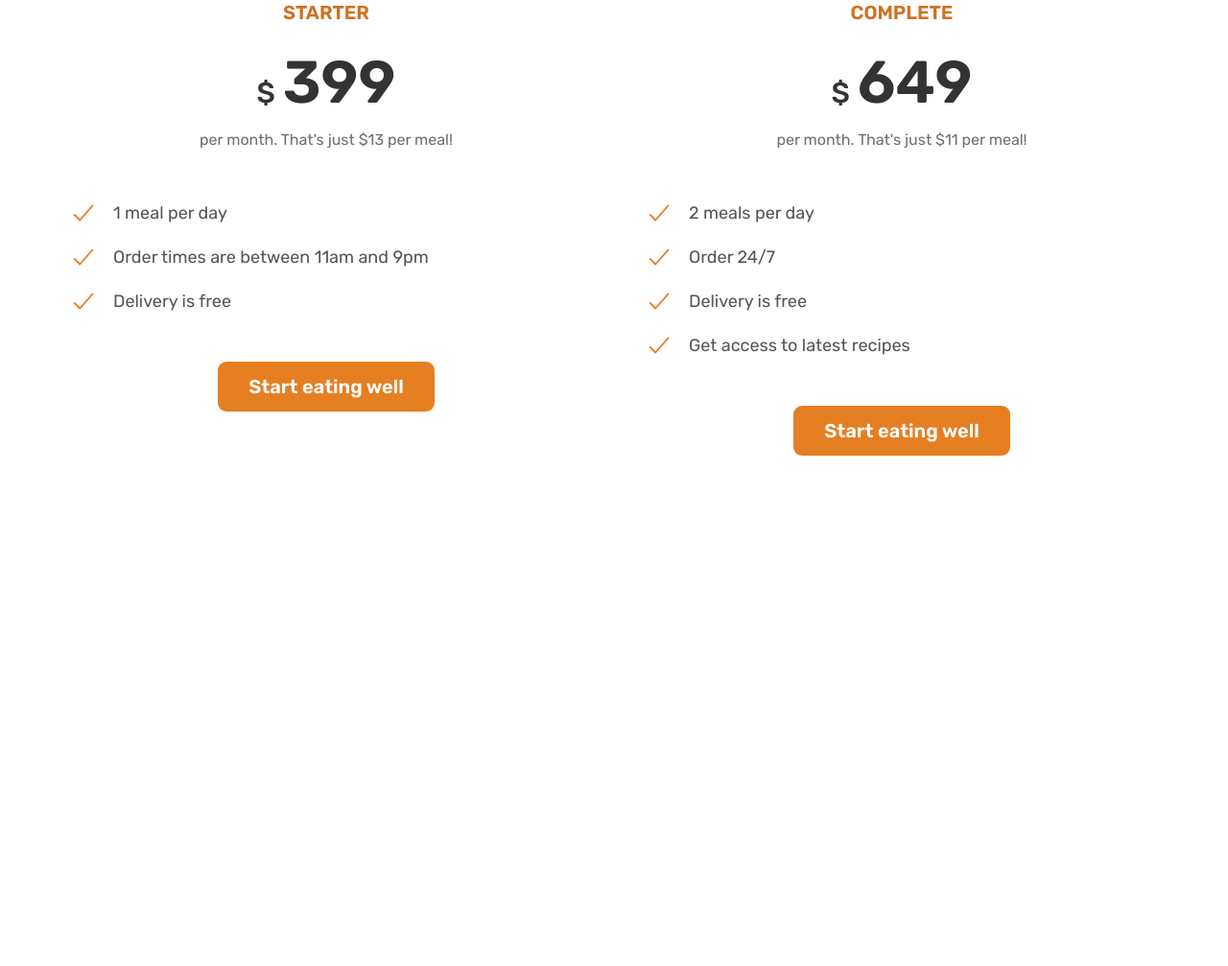
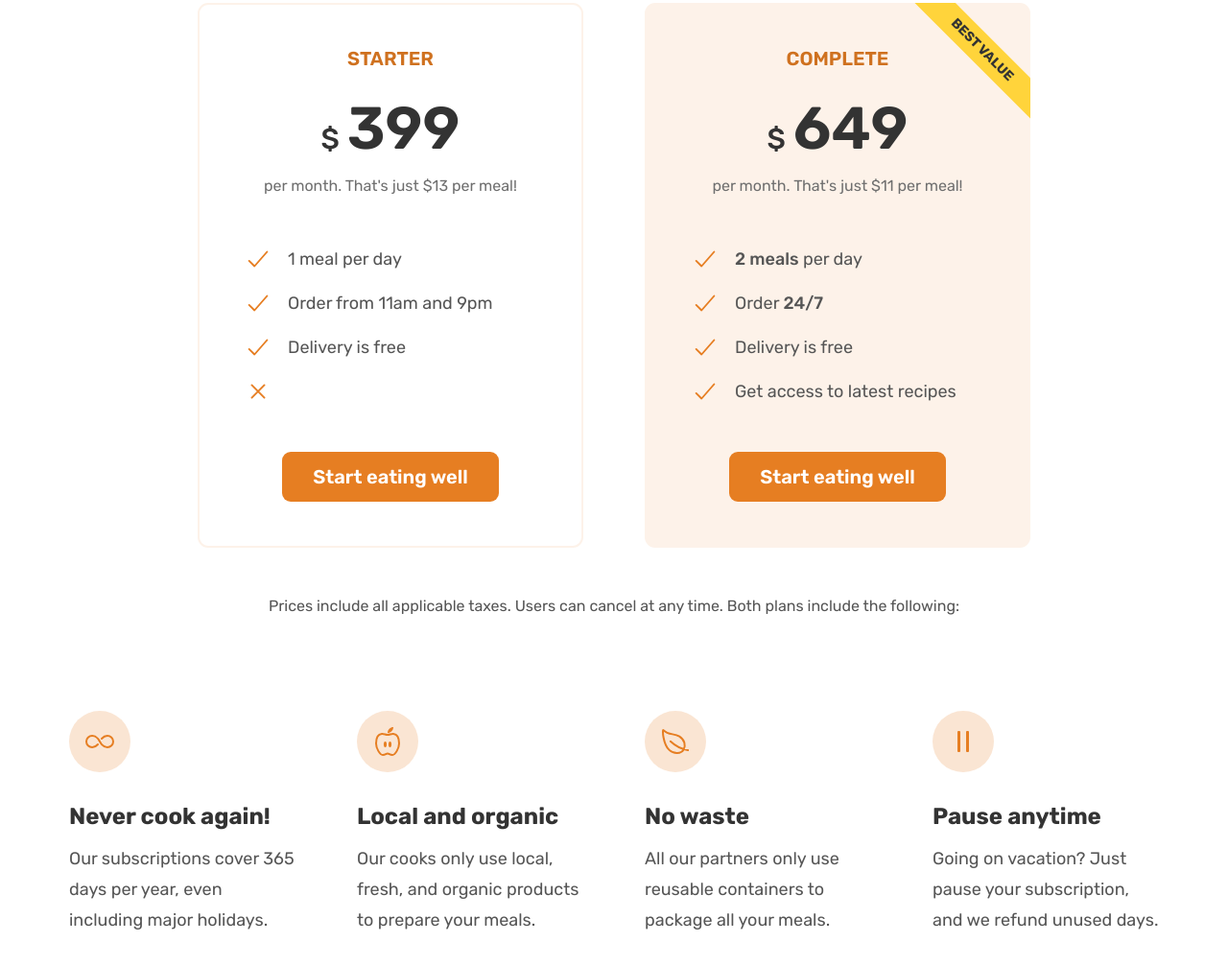
Before and after one commit to GustavoMarialva/07-Omnifood-Desktop, a plain HTML site: page index.html in a window 1280 px wide. Shown: the part 4884-5891 px from the top of the page at 96% size. Before the commit the page ends 5455 px from the top, so only its background shows below. Drawn offline with nearby package versions, Linux system fonts and the light colour scheme.

Commit message:
finaliza feature e pricing section

```diff
--- a/css/general.css
+++ b/css/general.css
@@ -86,6 +86,16 @@ body {
   display: grid;
   column-gap: 6.4rem;
   row-gap: 9.6rem;
+
+  /* margin-bottom: 9.6rem; */
+}
+
+/* .grid:last-child {
+  margin-bottom: 0;
+} */
+
+.grid:not(:last-child) {
+  margin-bottom: 9.6rem;
 }
 
 .grid--2--cols {
--- a/css/style.css
+++ b/css/style.css
@@ -337,6 +337,39 @@
   text-align: center;
   margin-bottom: 4.8rem;
 }
+
+.princing-plan {
+  border-radius: 11px;
+
+  width: 75%;
+}
+
+.pricing-planing--starter {
+  justify-self: end;
+  border: 2px solid #fdf2e9;
+  padding: 4.6rem;
+}
+
+.pricing-planing--complete {
+  background-color: #fdf2e9;
+  padding: 4.8rem;
+  position: relative;
+  overflow: hidden;
+}
+
+.pricing-planing--complete::after {
+  content: "Best value";
+  position: absolute;
+  top: 6%;
+  right: -18%;
+  background-color: #ffd43b;
+  text-transform: uppercase;
+  font-size: 1.4rem;
+  font-weight: 700;
+  color: #333;
+  padding: 0.8rem 8rem;
+  transform: rotate(45deg);
+}
 .plan-name {
   color: #cf711f;
   font-weight: 600;
@@ -367,3 +400,28 @@
   text-align: center;
   margin-top: 4.8rem;
 }
+.plan-details {
+  font-size: 1.6rem;
+  line-height: 1.6;
+  text-align: center;
+}
+
+.feature-icon {
+  color: #e67e22;
+  height: 3.2rem;
+  width: 3.2rem;
+  background-color: #fae5d3;
+  padding: 1.6rem;
+  border-radius: 50%;
+  margin-bottom: 3.2rem;
+}
+.feature-title {
+  font-size: 2.4rem;
+  color: #333;
+  font-weight: 700;
+  margin-bottom: 1.6rem;
+}
+.feature-text {
+  font-size: 1.8rem;
+  line-height: 1.8;
+}
--- a/index.html
+++ b/index.html
@@ -371,8 +371,8 @@
           </h2>
         </div>
 
-        <div class="container grid grid--2--cols">
-          <div class="princing-plan">
+        <div class="container grid grid--2--cols margim-bottom-md">
+          <div class="princing-plan pricing-planing--starter">
             <header class="plan-header">
               <p class="plan-name">Starter</p>
               <p class="plan-price"><span>$</span>399</p>
@@ -386,19 +386,22 @@
 
               <li class="list-item">
                 <ion-icon class="list-icon" name="checkmark-outline"></ion-icon
-                ><span>Order times are between 11am and 9pm</span>
+                ><span>Order from 11am and 9pm</span>
               </li>
 
               <li class="list-item">
                 <ion-icon class="list-icon" name="checkmark-outline"></ion-icon
                 ><span>Delivery is free</span>
               </li>
+              <li class="list-item">
+                <ion-icon class="list-icon" name="close-outline"></ion-icon>
+              </li>
             </ul>
             <div class="plan-sing-up">
               <a href="#" class="btn btn--full">Start eating well</a>
             </div>
           </div>
-          <div class="princing-plan">
+          <div class="princing-plan pricing-planing--complete">
             <header class="plan-header">
               <p class="plan-name">Complete</p>
               <p class="plan-price"><span>$</span>649</p>
@@ -407,12 +410,12 @@
             <ul class="list">
               <li class="list-item">
                 <ion-icon class="list-icon" name="checkmark-outline"></ion-icon
-                ><span>2 meals per day</span>
+                ><span><strong>2 meals</strong> per day</span>
               </li>
 
               <li class="list-item">
                 <ion-icon class="list-icon" name="checkmark-outline"></ion-icon
-                ><span>Order 24/7</span>
+                ><span>Order <strong>24/7</strong> </span>
               </li>
 
               <li class="list-item">
@@ -429,6 +432,47 @@
             </div>
           </div>
         </div>
+
+        <div class="container grid">
+          <aside class="plan-details">
+            Prices include all applicable taxes. Users can cancel at any time.
+            Both plans include the following:
+          </aside>
+        </div>
+        <div class="container grid grid--4--cols">
+          <div class="feature">
+            <ion-icon class="feature-icon" name="infinite-outline"></ion-icon>
+            <p class="feature-title">Never cook again!</p>
+            <p class="feature-text">
+              Our subscriptions cover 365 days per year, even including major
+              holidays.
+            </p>
+          </div>
+          <div class="feature">
+            <ion-icon class="feature-icon" name="nutrition-outline"></ion-icon>
+            <p class="feature-title">Local and organic</p>
+            <p class="feature-text">
+              Our cooks only use local, fresh, and organic products to prepare
+              your meals.
+            </p>
+          </div>
+          <div class="feature">
+            <ion-icon class="feature-icon" name="leaf-outline"></ion-icon>
+            <p class="feature-title">No waste</p>
+            <p class="feature-text">
+              All our partners only use reusable containers to package all your
+              meals.
+            </p>
+          </div>
+          <div class="feature">
+            <ion-icon class="feature-icon" name="pause-outline"></ion-icon>
+            <p class="feature-title">Pause anytime</p>
+            <p class="feature-text">
+              Going on vacation? Just pause your subscription, and we refund
+              unused days.
+            </p>
+          </div>
+        </div>
       </section>
     </main>
     <script
```
